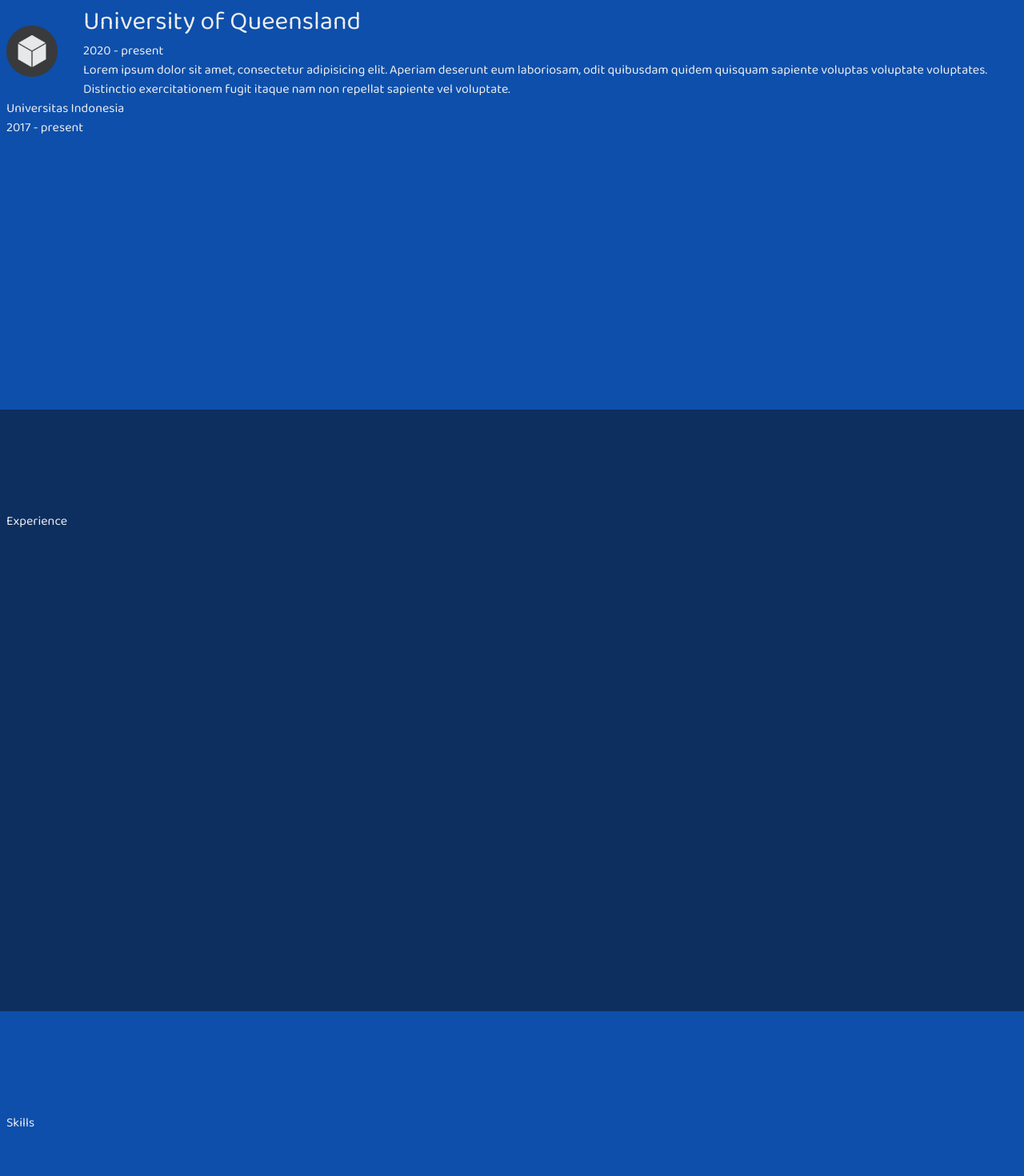
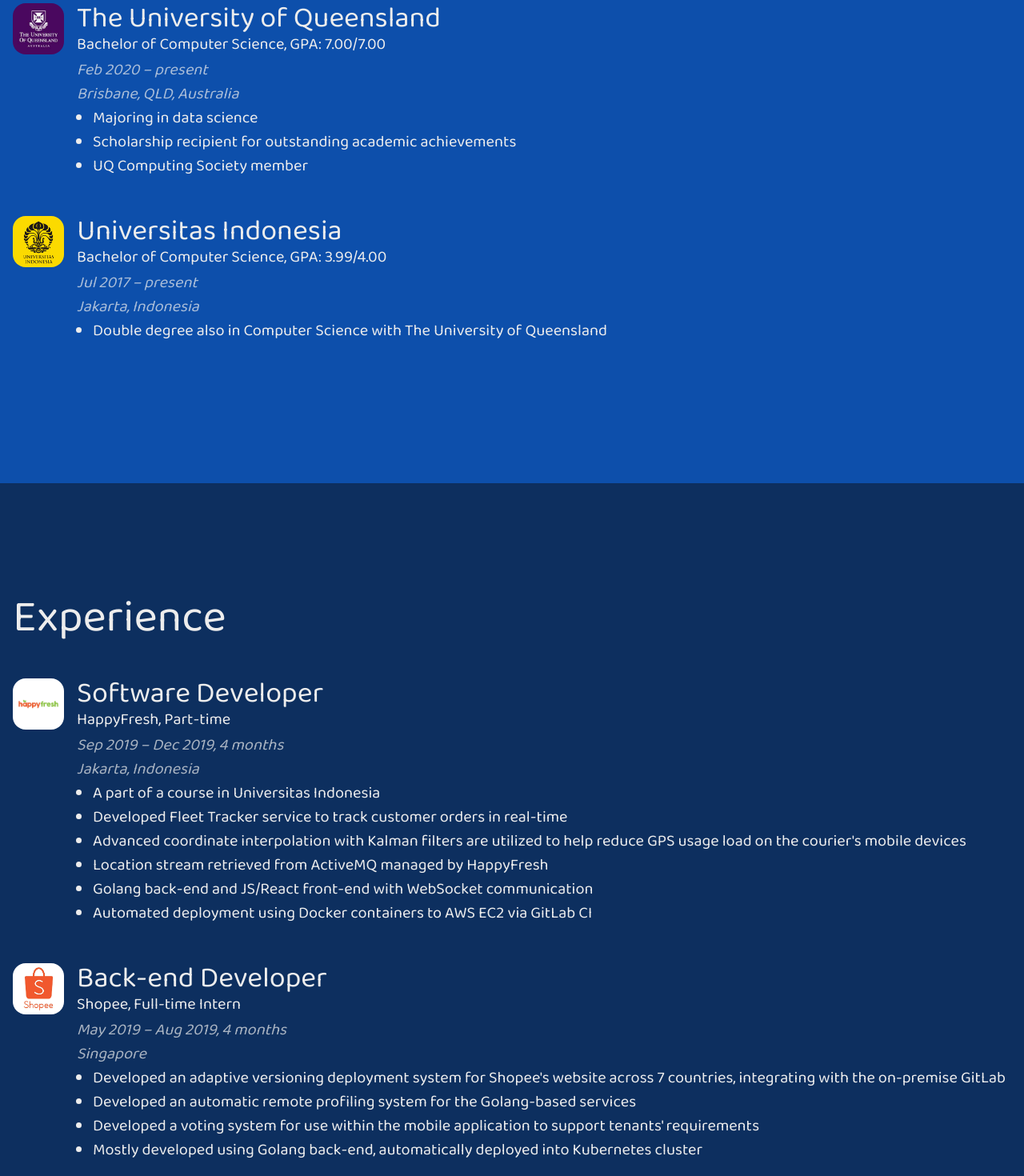
Before and after one commit to daystram/folio, a Next.js app in the folder folio-fe/: page / in a window 1280 px wide. Shown: the part 1040-2510 px from the top of the page at 80% size. Built offline with nearby package versions, Linux system fonts and the light colour scheme.

Commit message:
Added education, experience sections

```diff
--- a/folio-fe/pages/index.js
+++ b/folio-fe/pages/index.js
@@ -39,7 +39,7 @@ export default function Home() {
               <motion.h1
                 className={styles.name}
                 style={{scale: name_scale, transformOrigin: "left center"}}
-                animate={{opacity: [0, 1]}}
+                animate={{opacity: [0, 1], color: ["#ededed00", "#edededff"]}}
                 transition={{opacity: {duration: 2, ease: "easeInOut"}}}>
                 Danny August Ramaputra
               </motion.h1>
@@ -67,29 +67,136 @@ export default function Home() {
           <div className={"container mx-auto"}>
             <h2 className={styles.sectionHeading}>Education</h2>
             <div className={styles.entry}>
-              <img src={"android-chrome-192x192.png"} width={64}/>
+              <img src={"logo-uq.png"} className={styles.entryLogo}/>
               <div className={styles.entryContainer}>
-                <h3 className={styles.entryHeading}>University of Queensland</h3>
-                <p>2020 - present</p>
-                <p>Lorem ipsum dolor sit amet, consectetur adipisicing elit. Aperiam deserunt eum laboriosam, odit
-                  quibusdam quidem quisquam sapiente voluptas voluptate voluptates. Distinctio exercitationem fugit
-                  itaque nam non repellat sapiente vel voluptate.</p>
+                <div className={styles.entryHeadContainer}>
+                  <h3 className={styles.entryHeading1}>The University of Queensland</h3>
+                  <h4 className={styles.entryHeading2}>Bachelor of Computer Science, GPA: 7.00/7.00</h4>
+                </div>
+                <div className={styles.entryBodyContainer}>
+                  <p className={styles.entryHeadingSub1}>Feb 2020 – present</p>
+                  <p className={styles.entryHeadingSub1}>Brisbane, QLD, Australia</p>
+                  <ul className={"list-disc"} style={{paddingLeft: 20}}>
+                    <li>Majoring in data science</li>
+                    <li>Scholarship recipient for outstanding academic achievements</li>
+                    <li>UQ Computing Society member</li>
+                  </ul>
+                </div>
               </div>
             </div>
-            <div>
-              <h3>Universitas Indonesia</h3>
-              <p>2017 - present</p>
+            <div className={styles.entry}>
+              <img src={"logo-ui.png"} className={styles.entryLogo}/>
+              <div className={styles.entryContainer}>
+                <div className={styles.entryHeadContainer}>
+                  <h3 className={styles.entryHeading1}>Universitas Indonesia</h3>
+                  <h4 className={styles.entryHeading2}>Bachelor of Computer Science, GPA: 3.99/4.00</h4>
+                </div>
+                <div className={styles.entryBodyContainer}>
+                  <p className={styles.entryHeadingSub1}>Jul 2017 – present</p>
+                  <p className={styles.entryHeadingSub1}>Jakarta, Indonesia</p>
+                  <ul className={"list-disc"} style={{paddingLeft: 20}}>
+                    <li>Double degree also in Computer Science with The University of Queensland</li>
+                  </ul>
+                </div>
+              </div>
             </div>
           </div>
         </section>
         <section className={`${styles.section} ${styles.sectionOdd}`}>
-          <h2 className={styles.heading}>Experience</h2>
-        </section>
-        <section className={`${styles.section} ${styles.sectionEven}`}>
-          <h2 className={styles.heading}>Skills</h2>
-        </section>
-        <section className={`${styles.section} ${styles.sectionOdd}`}>
-          <h2 className={styles.heading}>Projects</h2>
+          <div className={"container mx-auto"}>
+            <h2 className={styles.sectionHeading}>Experience</h2>
+            <div className={styles.entry}>
+              <img src={"logo-hf.png"} className={styles.entryLogo}/>
+              <div className={styles.entryContainer}>
+                <div className={styles.entryHeadContainer}>
+                  <h3 className={styles.entryHeading1}>Software Developer</h3>
+                  <h4 className={styles.entryHeading2}>HappyFresh, Part-time</h4>
+                </div>
+                <div className={styles.entryBodyContainer}>
+                  <p className={styles.entryHeadingSub1}>Sep 2019 – Dec 2019, 4 months</p>
+                  <p className={styles.entryHeadingSub1}>Jakarta, Indonesia</p>
+                  <ul className={"list-disc"} style={{paddingLeft: 20}}>
+                    <li>A part of a course in Universitas Indonesia</li>
+                    <li>Developed Fleet Tracker service to track customer orders in real-time</li>
+                    <li>Advanced coordinate interpolation with Kalman filters are utilized to help reduce GPS usage load on the courier's mobile devices</li>
+                    <li>Location stream retrieved from ActiveMQ managed by HappyFresh</li>
+                    <li>Golang back-end and JS/React front-end with WebSocket communication</li>
+                    <li>Automated deployment using Docker containers to AWS EC2 via GitLab CI</li>
+                  </ul>
+                </div>
+              </div>
+            </div>
+            <div className={styles.entry}>
+              <img src={"logo-sp.png"} className={styles.entryLogo}/>
+              <div className={styles.entryContainer}>
+                <div className={styles.entryHeadContainer}>
+                  <h3 className={styles.entryHeading1}>Back-end Developer</h3>
+                  <h4 className={styles.entryHeading2}>Shopee, Full-time Intern</h4>
+                </div>
+                <div className={styles.entryBodyContainer}>
+                  <p className={styles.entryHeadingSub1}>May 2019 – Aug 2019, 4 months</p>
+                  <p className={styles.entryHeadingSub1}>Singapore</p>
+                  <ul className={"list-disc"} style={{paddingLeft: 20}}>
+                    <li>Developed an adaptive versioning deployment system for Shopee's website across 7 countries, integrating with the on-premise GitLab</li>
+                    <li>Developed an automatic remote profiling system for the Golang-based services</li>
+                    <li>Developed a voting system for use within the mobile application to support tenants' requirements</li>
+                    <li>Mostly developed using Golang back-end, automatically deployed into Kubernetes cluster</li>
+                  </ul>
+                </div>
+              </div>
+            </div>
+            <div className={styles.entry}>
+              <img src={"logo-pk.png"} className={styles.entryLogo}/>
+              <div className={styles.entryContainer}>
+                <div className={styles.entryHeadContainer}>
+                  <h3 className={styles.entryHeading1}>Software Engineer</h3>
+                  <h4 className={styles.entryHeading2}>Pusat Ilmu Komputer Universitas Indonesia, Part-time</h4>
+                </div>
+                <div className={styles.entryBodyContainer}>
+                  <p className={styles.entryHeadingSub1}>Mar 2019 – Aug 2019</p>
+                  <p className={styles.entryHeadingSub1}>Jakarta, Indonesia</p>
+                  <ul className={"list-disc"} style={{paddingLeft: 20}}>
+                    <li>Developed a mobile application for 'Quality in Research International Conference'</li>
+                    <li>Developed a mobile application for 'International Tropical Renewable Energy Conference'</li>
+                    <li>Mobile application is powered with Google Firestore real-time database for data storage and live chat</li>
+                    <li>NodeJS back-end and React Native-based cross-platform front-end</li>
+                    <li>Back-end uses WebSocket communication acting as a buffer between user mobile chat clients, the customer service client, and Google Firestore to offload client load and optimize read/write operations on Firestore</li>
+                  </ul>
+                </div>
+              </div>
+            </div>
+            <div className={styles.entry}>
+              <img src={"logo-ui.png"} className={styles.entryLogo}/>
+              <div className={styles.entryContainer}>
+                <div className={styles.entryHeadContainer}>
+                  <h3 className={styles.entryHeading1}>Teaching Assistant Coordinator</h3>
+                  <h4 className={styles.entryHeading2}>Universitas Indonesia</h4>
+                </div>
+                <div className={styles.entryBodyContainer}>
+                  <p className={styles.entryHeadingSub1}>Sep 2018 – Jun 2019, 10 months</p>
+                  <p className={styles.entryHeadingSub1}>Jakarta, Indonesia</p>
+                  <ul className={"list-disc"} style={{paddingLeft: 20}}>
+                    <li>(Jan 2019 - Jun 2019, 6 months) Teaching assistant for 'Programming Foundations 2' course</li>
+                    <li>(Jan 2019 - Jun 2019, 6 months) Teaching assistant coordinator for 'Introduction to Computer Organization' course</li>
+                    <li>(Sep 2018 - Jan 2019, 5 months) Teaching assistant coordinator for 'Introduction to Digital Systems' course</li>
+                  </ul>
+                </div>
+              </div>
+            </div>
+            <div className={styles.entry}>
+              <img src={"logo-trui.png"} className={styles.entryLogo}/>
+              <div className={styles.entryContainer}>
+                <div className={styles.entryHeadContainer}>
+                  <h3 className={styles.entryHeading1}>Autonomous Rocket Research System Programmer</h3>
+                  <h4 className={styles.entryHeading2}>Tim Robotika Universitas Indonesia</h4>
+                </div>
+                <div className={styles.entryBodyContainer}>
+                  <p className={styles.entryHeadingSub1}>Mar 2018 – Jun 2019, 1 year 4 months</p>
+                  <p className={styles.entryHeadingSub1}>Jakarta, Indonesia</p>
+                </div>
+              </div>
+            </div>
+          </div>
         </section>
         <footer className={styles.footer}>
           <div className={styles.copy}>Danny August Ramaputra {new Date().getFullYear()}</div>
--- a/folio-fe/pages/index.module.sass
+++ b/folio-fe/pages/index.module.sass
@@ -33,12 +33,12 @@
   font-size: 3.5em
   font-family: "Baloo Da 2", sans-serif
   line-height: 1em
-  color: $color-secondary
+  color: transparentize($color-secondary, 1)
   margin-left: 8px
 
 .section
-  min-height: calc(100vh - #{$dim-height-navigation})
-  padding: 128px 8px
+  // min-height: calc(100vh - #{$dim-height-navigation})
+  padding: 128px 16px
   color: $color-secondary
 
 .head
@@ -58,14 +58,41 @@
 
 .entry
   display: flex
-  align-items: center
+  align-items: flex-start
+  margin-bottom: 48px
 
 .entryContainer
-  margin-left: 32px
+  margin-left: 16px
 
-.entryHeading
+.entryLogo
+  width: 64px
+  border-radius: 16px
+
+.entryHeadContainer
+  min-height: 64px
+  display: flex
+  flex-direction: column
+  justify-content: center
+  margin-bottom: 4px
+
+.entryHeading1
   font-family: "Baloo Da 2", sans-serif
-  font-size: 2em
+  font-size: 2.25em
+  line-height: 1em
+  margin-bottom: 4px
+
+.entryHeading2
+  font-family: "Baloo Da 2", sans-serif
+  font-size: 1.25em
+  line-height: 1em
+
+.entryHeadingSub1
+  font-size: 1.25em
+  font-style: italic
+  opacity: 0.7
+
+.entryBodyContainer > *
+  font-size: 1.25em
 
 .chevronContainer
   width: 100%
```
